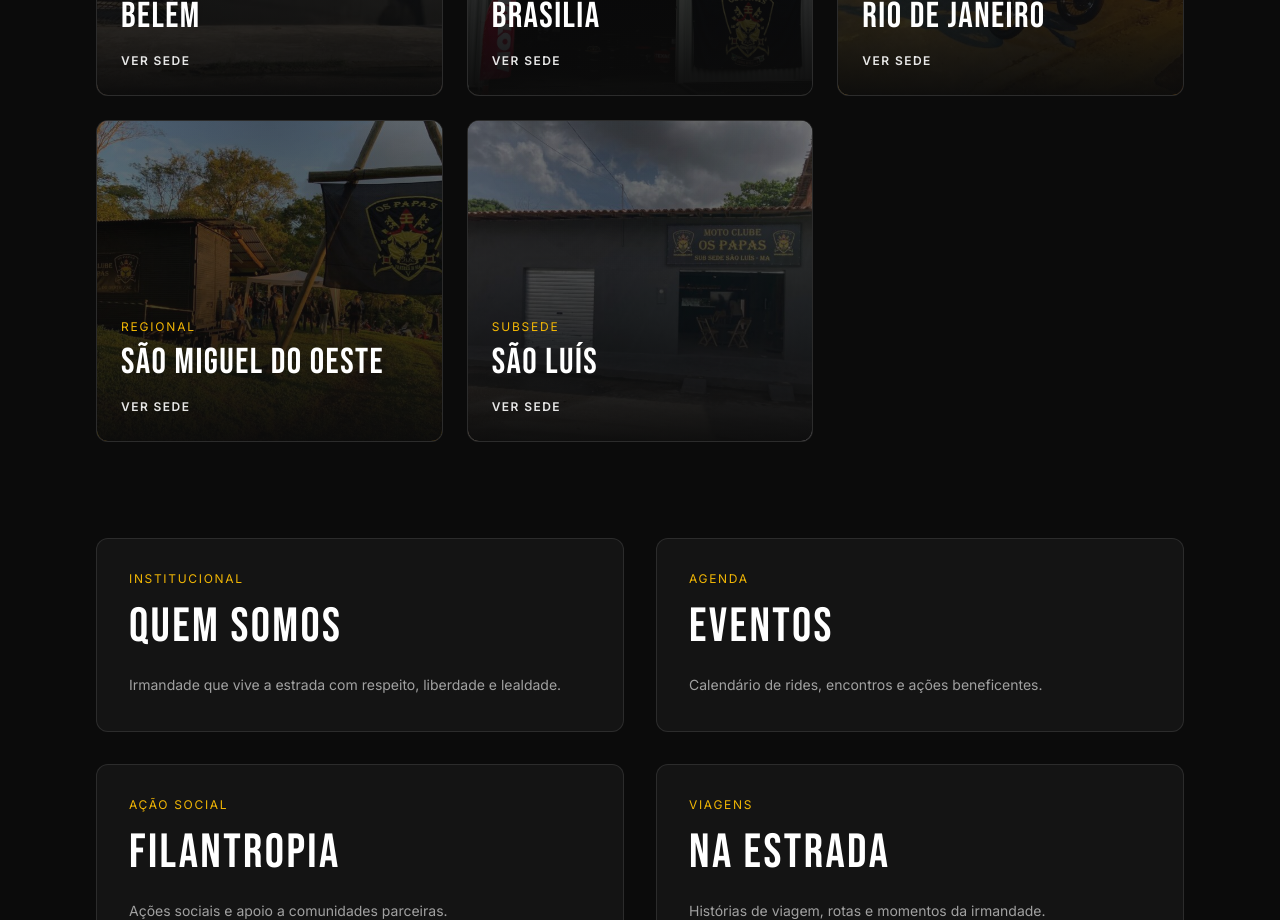
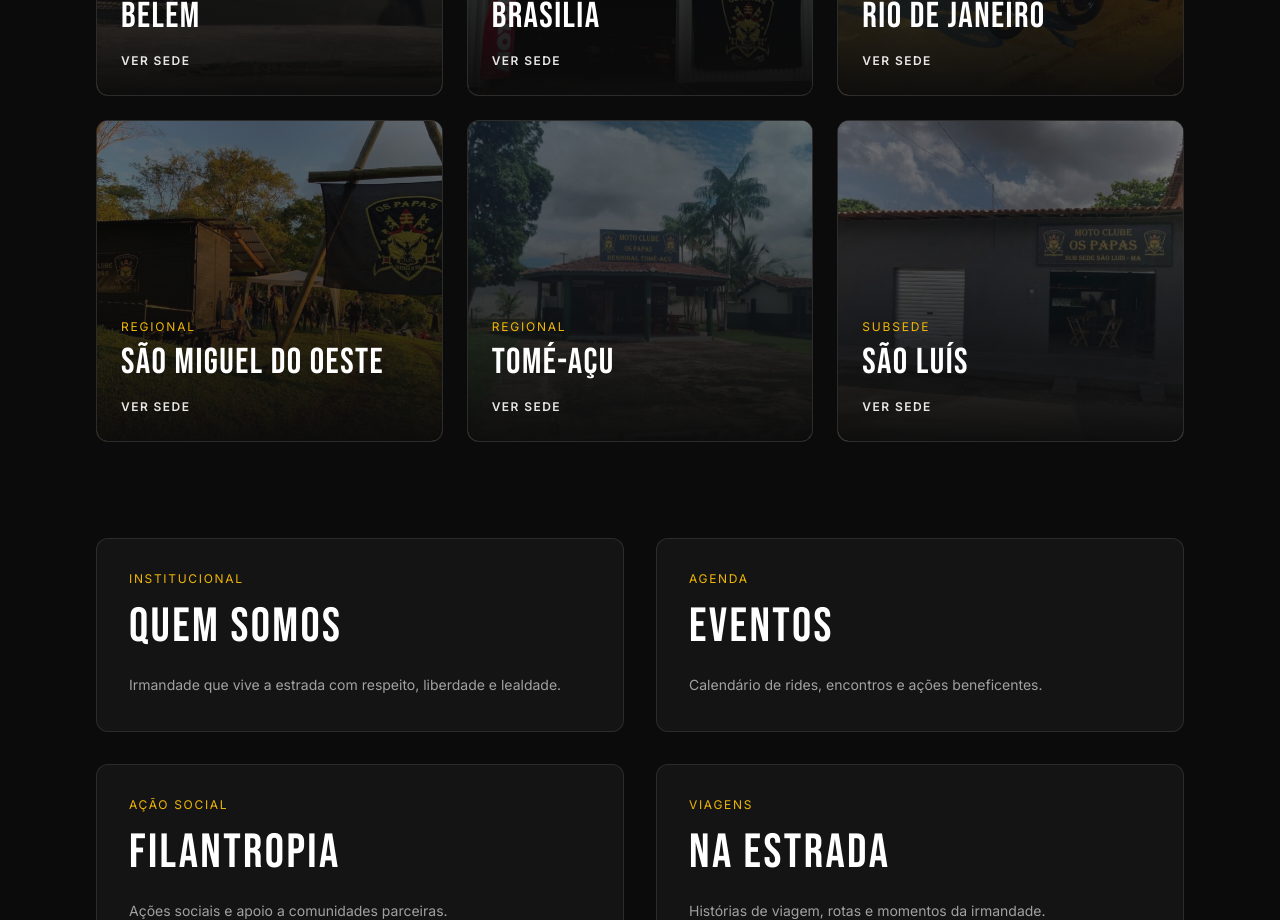
Before and after one commit to pedrocordova82/ospapas-site, a Next.js app in the folder web/: page / in a window 1280 px wide. Shown: the part 1400-2320 px from the top of the page. Built offline with nearby package versions, Linux system fonts and the light colour scheme.

Commit message:
Inclusão da regional Tomé-Açu

```diff
--- a/web/app/page.tsx
+++ b/web/app/page.tsx
@@ -1,38 +1,16 @@
 // TESTE DEPLOY VERCEL - confirmar push
 import { SedeCard } from "@/components/sedes/SedeCard";
 import { Reveal } from "@/components/ui/Reveal";
+import { sedes } from "@/data/sedes/sedes";
 import Link from "next/link";
 
 export default function Home() {
-  const sedeCards = [
-    {
-      name: "Belém",
-      href: "/sedes/para",
-      imageUrl: "/images/para/capa.jpg",
-      type: "Sede Nacional"
-    },
-    {
-      name: "Brasília",
-      href: "/sedes/brasilia",
-      imageUrl: "/images/brasilia/capa.jpg",
-    },
-    {
-      name: "Rio de Janeiro",
-      href: "/sedes/rio-de-janeiro",
-      imageUrl: "/images/rio-de-janeiro/capa.jpeg",
-    },
-    {
-      name: "São Miguel do Oeste",
-      href: "/sedes/sao-miguel-do-oeste",
-      imageUrl: "/images/sao-miguel-do-oeste/capa.jpg",
-    },
-    {
-      name: "São Luís",
-      href: "/sedes/sao-luis",
-      imageUrl: "/images/sao-luis/capa.jpg?v=2",
-      type: "Subsede"
-    },
-  ];
+  const sedeCards = sedes.map((sede) => ({
+    name: sede.name,
+    href: `/sedes/${sede.slug}`,
+    imageUrl: sede.image,
+    type: sede.type === "Sede" ? "Sede Nacional" : sede.type,
+  }));
 
   const baseSections = [
     {
--- a/web/app/sedes/[slug]/page.tsx
+++ b/web/app/sedes/[slug]/page.tsx
@@ -25,7 +25,7 @@ export default async function SedePage({ params }: SedePageProps) {
   }
 
   const mapSrc = `https://www.google.com/maps?q=${sede.latitude},${sede.longitude}&output=embed`;
-  const mapsLink = `https://www.google.com/maps?q=${sede.latitude},${sede.longitude}`;
+  const mapsLink = sede.mapsUrl ?? `https://www.google.com/maps?q=${sede.latitude},${sede.longitude}`;
   const sedeEvents = slug === "brasilia" ? brasiliaEvents : [];
   const sedeGallery = slug === "brasilia" ? brasiliaGallery : [];
   const sedeMembers = slug === "brasilia" ? brasiliaMembers : [];
@@ -35,7 +35,7 @@ export default async function SedePage({ params }: SedePageProps) {
       <section className="relative isolate min-h-[48vh] overflow-hidden border-b border-white/10">
         <Image
           src={sede.image}
-          alt={`Capa da ${sede.name}`}
+          alt={sede.imageAlt ?? `Capa da ${sede.name}`}
           fill
           priority
           className="object-cover"
@@ -78,6 +78,7 @@ export default async function SedePage({ params }: SedePageProps) {
               </div>
             ) : null}
 
+            {sede.whatsapp ? (
               <a
                 href={toWaMe(sede.whatsapp)}
                 target="_blank"
@@ -86,6 +87,7 @@ export default async function SedePage({ params }: SedePageProps) {
               >
                 Falar no WhatsApp
               </a>
+            ) : null}
           </div>
         </article>
 
--- a/web/components/map/BrazilMap.tsx
+++ b/web/components/map/BrazilMap.tsx
@@ -32,16 +32,6 @@ const HOTSPOTS: MapHotspot[] = [
     align: "left",
   },
   {
-    id: "sao-luis",
-    name: "Sede São Luís",
-    city: "São Luís",
-    state: "MA",
-    description: "Ponto de encontro no litoral, com rota forte para eventos e rolês.",
-    x: 72.6,
-    y: 30.4,
-    align: "right",
-  },
-  {
     id: "brasilia",
     name: "Sede Brasília",
     city: "Brasília",
@@ -70,6 +60,26 @@ const HOTSPOTS: MapHotspot[] = [
     x: 61.4,
     y: 83.9,
     align: "top",
+  },
+  {
+    id: "tome-acu",
+    name: "Regional Tomé-Açu",
+    city: "Tomé-Açu",
+    state: "PA",
+    description: "Instalada na Associação Agropecuária do Vale do Acará – AAVA.",
+    x: 53.8,
+    y: 30,
+    align: "bottom",
+  },
+  {
+    id: "sao-luis",
+    name: "Sede São Luís",
+    city: "São Luís",
+    state: "MA",
+    description: "Ponto de encontro no litoral, com rota forte para eventos e rolês.",
+    x: 72.6,
+    y: 30.4,
+    align: "right",
   },
 ];
 
--- a/web/data/sedes/sedes.ts
+++ b/web/data/sedes/sedes.ts
@@ -5,10 +5,12 @@ export type Sede = {
   type: "Sede" | "Regional" | "Subsede"
   description: string
   instagram?: string
-  whatsapp: string
+  whatsapp?: string
   image: string
+  imageAlt?: string
   latitude: number
   longitude: number
+  mapsUrl?: string
 }
 
 export const sedes: Sede[] = [
@@ -65,6 +67,20 @@ export const sedes: Sede[] = [
   },
 
   {
+    slug: "tome-acu",
+    name: "Tomé-Açu",
+    state: "Pará",
+    type: "Regional",
+    description: "Foi criada em 11 de julho de 2023, e está instalada na Associação Agropecuária do Vale do Acará – AAVA, situado na Rodovia PA-140, Nº 6005, Bairro Industrial.",
+    instagram: "@mc_os_papas",
+    whatsapp: "+5561999999999",
+    image: "/images/tome-acu/capa.jpeg",
+    latitude: -2.41474,
+    longitude: -48.1499,
+    mapsUrl: "https://maps.app.goo.gl/MqffHyYujgMVUCzx9"
+  },
+
+  {
     slug: "sao-luis",
     name: "São Luís",
     state: "Maranhão",
```
Also changed, not shown: web/public/images/tome-acu/capa.jpeg (added). Lines whose indentation alone changed are shown as unchanged.
